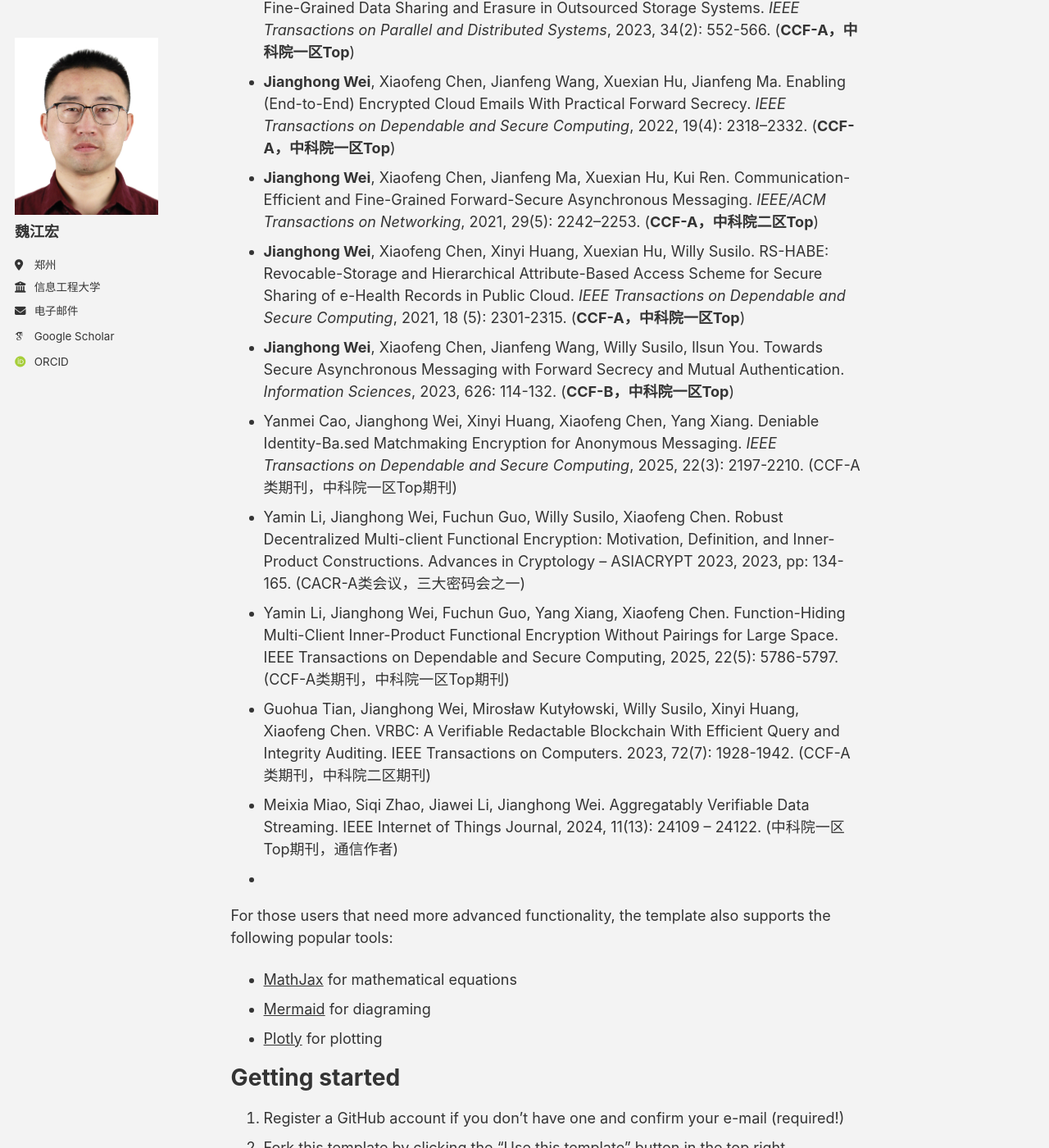
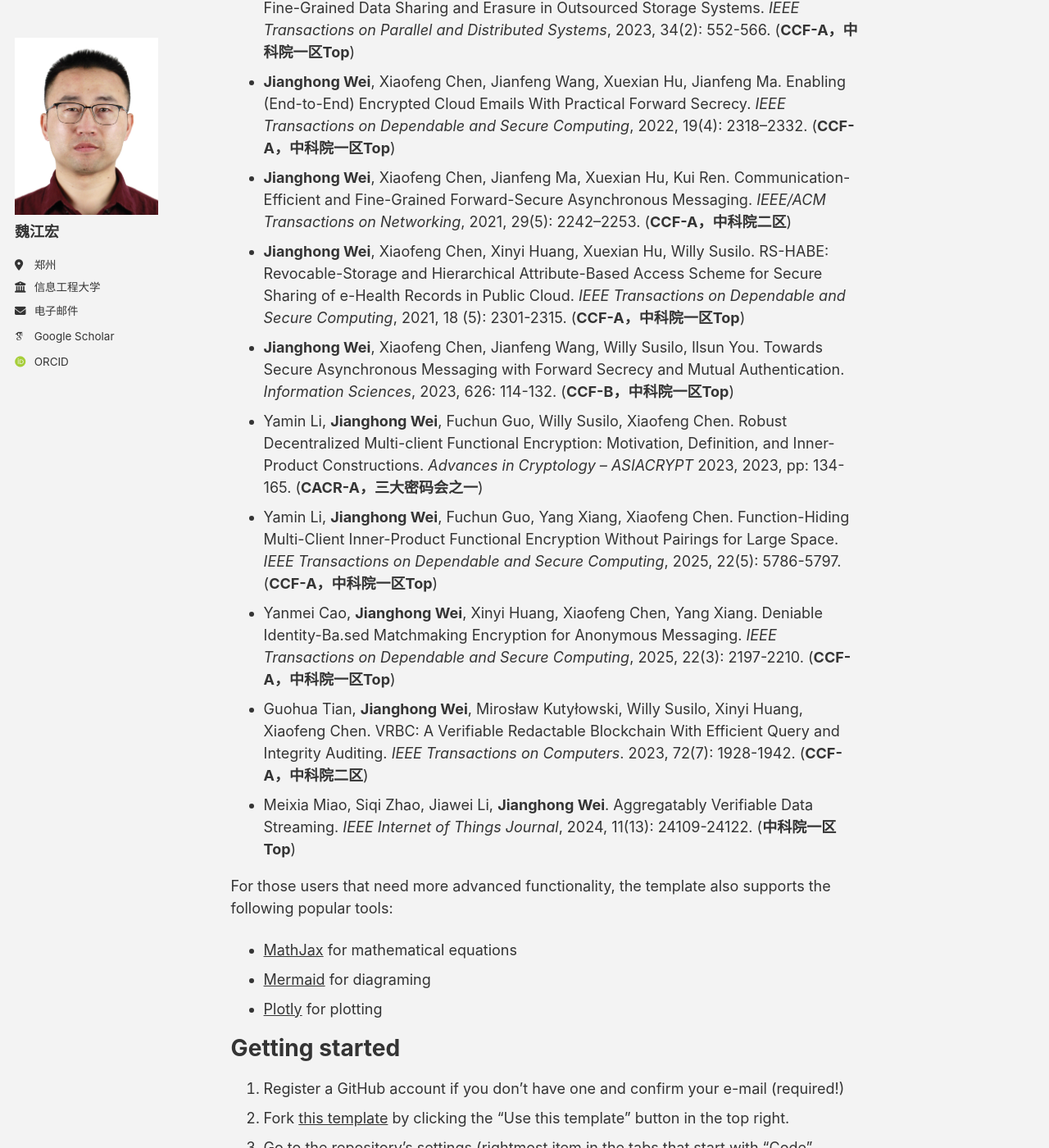
Before and after one commit to jhw-crypt/jhw-crypt.github.io, a Jekyll site: the page built from _pages/about.md, in a window 1280 px wide and 1400 px high, scrolled down 1031 px. Shown: the whole window at 82% size. Built offline with Jekyll 4.4.1, drawn with Linux system fonts in a browser that asks for light colours; some web fonts are replaced; a script bundle is joined from its source files by our own code; library files that are not in the unit come from our copies; some of the changed text lies outside the part shown.

Commit message:
Update about.md

```diff
--- a/_pages/about.md
+++ b/_pages/about.md
@@ -25,20 +25,19 @@
 代表论文
 ======
 完整论文列表见[Google学术主页](https://scholar.google.com/citations?user=UK-6A30AAAAJ&hl)或[ORCID主页](https://orcid.org/0000-0002-0286-7973)。
+- **Jianghong Wei**, Guohua Tian, Ding Wang, Fuchun Guo, Willy Susilo, Xiaofeng Chen. Pixel+ and Pixel++: Compact and Efficient Forward-Secure Multi-Signatures for PoS Blockchain Consensus. _USENIX Security_ 2024, 2024, pp: 6237-6254. (**CCF-A类，四大安全顶会之一**)
 - **Jianghong Wei**, Guohua Tian, Xiaofeng Chen, Willy Susilo. Lightweight 0-RTT Session Resumption Protocol for Constrained Devices. _IEEE Transactions on Information Forensics and Security_, 2025, 20: 221-233. (**CCF-A，中科院一区Top**)
-- **Jianghong Wei**, Guohua Tian, Ding Wang, Fuchun Guo, Willy Susilo, Xiaofeng Chen. Pixel+ and Pixel++: Compact and Efficient Forward-Secure Multi-Signatures for PoS Blockchain Consensus. _USENIX Security_ 2024, 2024, pp: 6237-6254. (**CCF-A类，四大安全顶会之一**)
 - **Jianghong Wei**, Meixia Miao, Guohua Tian, Jun Shen, Xiaofeng Chen, Willy Susilo. Optimal Verifiable Data Streaming Under Concurrent Queries. _IEEE Transactions on Mobile Computing_, 2024, 23(5): 5543-5557. (**CCF-A，中科院一区Top**)
 - **Jianghong Wei**, Xiaofeng Chen, Jianfeng Wang, Xinyi Huang, Willy Susilo. Securing Fine-Grained Data Sharing and Erasure in Outsourced Storage Systems. _IEEE Transactions on Parallel and Distributed Systems_, 2023, 34(2): 552-566. (**CCF-A，中科院一区Top**)
 - **Jianghong Wei**, Xiaofeng Chen, Jianfeng Wang, Xuexian Hu, Jianfeng Ma. Enabling (End-to-End) Encrypted Cloud Emails With Practical Forward Secrecy. _IEEE Transactions on Dependable and Secure Computing_, 2022, 19(4): 2318–2332. (**CCF-A，中科院一区Top**)
-- **Jianghong Wei**, Xiaofeng Chen, Jianfeng Ma, Xuexian Hu, Kui Ren. Communication-Efficient and Fine-Grained Forward-Secure Asynchronous Messaging. _IEEE/ACM Transactions on Networking_, 2021, 29(5): 2242–2253. (**CCF-A，中科院二区Top**)
+- **Jianghong Wei**, Xiaofeng Chen, Jianfeng Ma, Xuexian Hu, Kui Ren. Communication-Efficient and Fine-Grained Forward-Secure Asynchronous Messaging. _IEEE/ACM Transactions on Networking_, 2021, 29(5): 2242–2253. (**CCF-A，中科院二区**)
 - **Jianghong Wei**, Xiaofeng Chen, Xinyi Huang, Xuexian Hu, Willy Susilo. RS-HABE: Revocable-Storage and Hierarchical Attribute-Based Access Scheme for Secure Sharing of e-Health Records in Public Cloud. _IEEE Transactions on Dependable and Secure Computing_, 2021, 18 (5): 2301-2315. (**CCF-A，中科院一区Top**)
 -  **Jianghong Wei**, Xiaofeng Chen, Jianfeng Wang, Willy Susilo, Ilsun You. Towards Secure Asynchronous Messaging with Forward Secrecy and Mutual Authentication. _Information Sciences_, 2023, 626: 114-132. (**CCF-B，中科院一区Top**)
-- Yanmei Cao, Jianghong Wei, Xinyi Huang, Xiaofeng Chen, Yang Xiang. Deniable Identity-Ba.sed Matchmaking Encryption for Anonymous Messaging. _IEEE Transactions on Dependable and Secure Computing_, 2025, 22(3): 2197-2210. (CCF-A类期刊，中科院一区Top期刊)
-- Yamin Li, Jianghong Wei, Fuchun Guo, Willy Susilo, Xiaofeng Chen. Robust Decentralized Multi-client Functional Encryption: Motivation, Definition, and Inner-Product Constructions. Advances in Cryptology – ASIACRYPT 2023, 2023, pp: 134-165. (CACR-A类会议，三大密码会之一)
-- Yamin Li, Jianghong Wei, Fuchun Guo, Yang Xiang, Xiaofeng Chen. Function-Hiding Multi-Client Inner-Product Functional Encryption Without Pairings for Large Space. IEEE Transactions on Dependable and Secure Computing, 2025, 22(5): 5786-5797. (CCF-A类期刊，中科院一区Top期刊)
-- Guohua Tian, Jianghong Wei, Mirosław Kutyłowski, Willy Susilo, Xinyi Huang, Xiaofeng Chen. VRBC: A Verifiable Redactable Blockchain With Efficient Query and Integrity Auditing. IEEE Transactions on Computers. 2023, 72(7): 1928-1942. (CCF-A类期刊，中科院二区期刊)
-- Meixia Miao, Siqi Zhao, Jiawei Li, Jianghong Wei. Aggregatably Verifiable Data Streaming. IEEE Internet of Things Journal, 2024, 11(13): 24109 – 24122. (中科院一区Top期刊，通信作者)
--
+-  Yamin Li, **Jianghong Wei**, Fuchun Guo, Willy Susilo, Xiaofeng Chen. Robust Decentralized Multi-client Functional Encryption: Motivation, Definition, and Inner-Product Constructions. _Advances in Cryptology – ASIACRYPT_ 2023, 2023, pp: 134-165. (**CACR-A，三大密码会之一**)
+-  Yamin Li, **Jianghong Wei**, Fuchun Guo, Yang Xiang, Xiaofeng Chen. Function-Hiding Multi-Client Inner-Product Functional Encryption Without Pairings for Large Space. _IEEE Transactions on Dependable and Secure Computing_, 2025, 22(5): 5786-5797. (**CCF-A，中科院一区Top**)
+- Yanmei Cao, **Jianghong Wei**, Xinyi Huang, Xiaofeng Chen, Yang Xiang. Deniable Identity-Ba.sed Matchmaking Encryption for Anonymous Messaging. _IEEE Transactions on Dependable and Secure Computing_, 2025, 22(3): 2197-2210. (**CCF-A，中科院一区Top**)
+- Guohua Tian, **Jianghong Wei**, Mirosław Kutyłowski, Willy Susilo, Xinyi Huang, Xiaofeng Chen. VRBC: A Verifiable Redactable Blockchain With Efficient Query and Integrity Auditing. _IEEE Transactions on Computers_. 2023, 72(7): 1928-1942. (**CCF-A，中科院二区**)
+- Meixia Miao, Siqi Zhao, Jiawei Li, **Jianghong Wei**. Aggregatably Verifiable Data Streaming. _IEEE Internet of Things Journal_, 2024, 11(13): 24109-24122. (**中科院一区Top**)
 
 For those users that need more advanced functionality, the template also supports the following popular tools:
 - [MathJax](https://www.mathjax.org/) for mathematical equations
```
